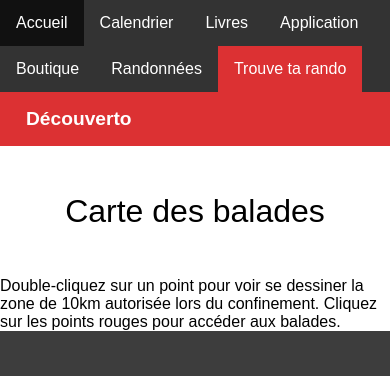
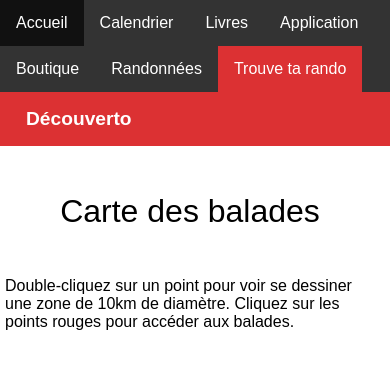
Before and after one commit to decouverto/decouverto-map-walks, a website: page dev/index.html in a window 390 px wide. Shown: the top 376 px of the page. Drawn offline with Linux system fonts and the light colour scheme; no server answers.

Commit message:
Change map responsive design

```diff
--- a/dev/index.html
+++ b/dev/index.html
@@ -37,7 +37,7 @@
     </header>
     <section class="content">
         <h2>Carte des balades</h2>
-        <p>Double-cliquez sur un point pour voir se dessiner la zone de 10km autorisée lors du confinement. Cliquez sur les points rouges pour accéder aux balades.</p>
+        <p class="expl">Double-cliquez sur un point pour voir se dessiner une zone de 10km de diamètre. Cliquez sur les points rouges pour accéder aux balades.</p>
         <div id="map" class="map">
             <div id="popup"></div>
         </div>
--- a/dev/styles/index.css
+++ b/dev/styles/index.css
@@ -191,6 +191,11 @@ a {
     }
 }
 
+.expl {
+    margin: 5px;
+    margin-bottom: 1em;
+}
+
 @media (max-width: 600px) {
     h2 {
         font-size: 3rem;
@@ -244,4 +249,11 @@ a {
     header h1 {
         font-size: 1.2em;
     }
+    .map {
+        min-height: 100%;
+    }
+    .content {
+        min-height: 100%;
+        margin-right: 10px;
+    }
 }
```
Also changed, not shown: index.html (+1 -1 lines), stylesheets/index.min.css.
